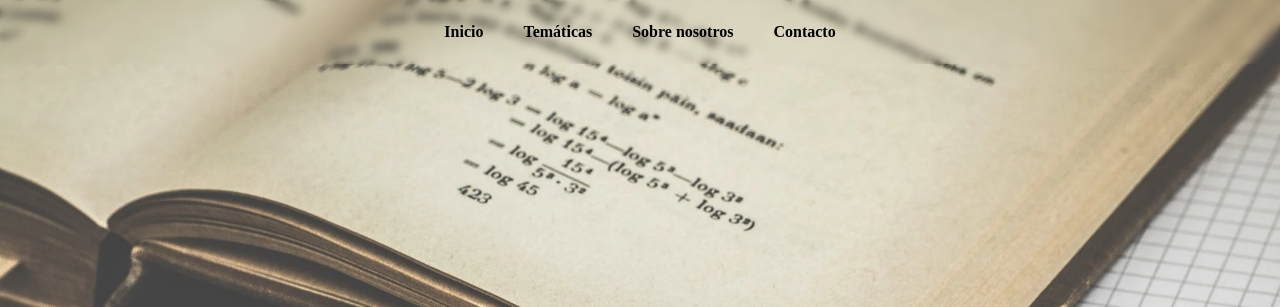
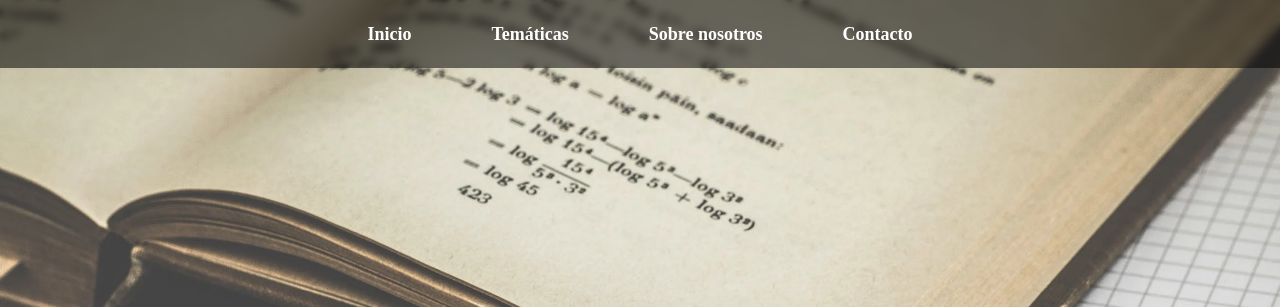
Before and after one commit to Danielr30375016/solutareas2, an Astro site: page / in a window 1280 px wide. Shown: the top 307 px of the page. Built offline with nearby package versions, Linux system fonts and the light colour scheme; Astro itself is replaced by a stand-in of ours.

Commit message:
add Link component

```diff
--- /dev/null
+++ b/src/components/Link.astro
@@ -0,0 +1,13 @@
+---
+const { href, name } = Astro.props
+---
+
+<li>
+	<a href={href}>{name}</a>
+</li>
+
+<style>
+  li:hover {
+    transform: scale(1.1);
+  }
+</style>
--- a/src/components/Navbar.astro
+++ b/src/components/Navbar.astro
@@ -1,22 +1,12 @@
-<nav class='w-screen fixed backdrop-blur-sm'>
-	<ul class='max-w-xl w-full mx-auto flex justify-center gap-7 md:gap-10 py-5 font-bold text-md font-playflair'>
-		<li>
-			<a href='#top'>Inicio</a>
-		</li>
-		<li>
-			<a href='#'>Temáticas</a>
-		</li>
-		<li>
-			<a href='#'>Sobre nosotros</a>
-		</li>
-		<li>
-			<a href='#'>Contacto</a>
-		</li>
+---
+import Link from './Link.astro'
+---
+
+<nav class='w-screen fixed backdrop-blur-sm bg-[#0008]'>
+	<ul class='max-w-xl w-full text-white mx-auto flex justify-center gap-7 md:gap-20 py-5 font-bold text-lg font-playflair'>
+		<Link href={'#main'} name='Inicio' />
+		<Link href={'#topics'} name='Temáticas' />
+		<Link href={'#about'} name='Sobre nosotros' />
+		<Link href={'#contact'} name='Contacto' />
 	</ul>
 </nav>
-
-<style>
-  li:hover {
-    transform: scale(1.1);
-  }
-</style>
```
